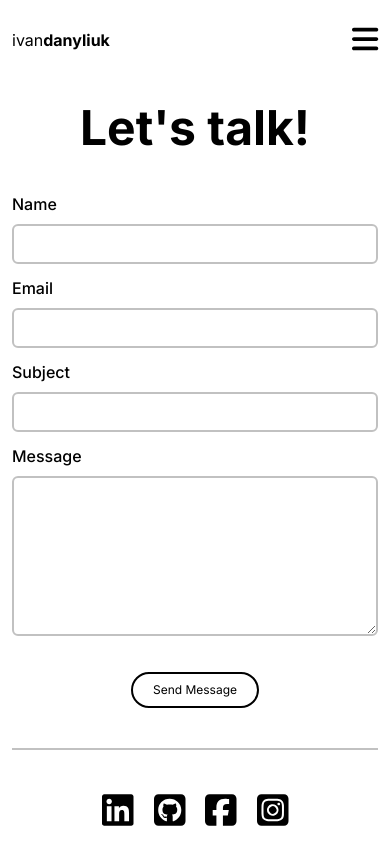
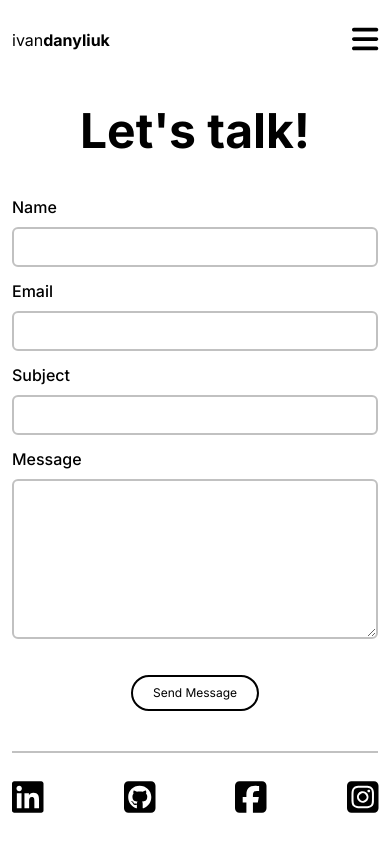
Before and after one commit to IvanDanyliuk/portfolio, a Next.js app: page /contact in a window 390 px wide. Built offline with nearby package versions, Linux system fonts and the light colour scheme.

Commit message:
add animations for the Contact page

```diff
--- a/app/contact/page.tsx
+++ b/app/contact/page.tsx
@@ -1,15 +1,20 @@
 import SocialMediaList from '@/components/ui/common/SocialMediaList';
 import ContactForm from '@/components/forms/ContactForm';
+import SectionWrapper from '@/components/ui/SectionWrapper';
 
 export default function Contact() {
   return (
-    <div className='container mx-auto px-3 md:px-0 py-6 w-full h-full md:w-1/2 flex flex-1 flex-col justify-center items-center overflow-hidden bg-white'>
-      <h2 className='mb-10 font-bold text-5xl text-center animate-from-top'>Let's talk!</h2>
-      <ContactForm />
-      <div className='bg-gray-100 line' />
-      <div className='px-10 md:px-32'>
-        <SocialMediaList orientation='horizontal' />
-      </div>
+    <div className='container mx-auto px-3 md:px-0 py-6 w-full h-full md:w-1/2 flex flex-1 flex-col justify-center items-center gap-10 md:gap-16 overflow-hidden bg-white'>
+      <SectionWrapper>
+        <h2 className='mb-10 font-bold text-5xl text-center'>Let's talk!</h2>
+        <ContactForm />
+      </SectionWrapper>
+      <SectionWrapper className='space-y-6'>
+        <div className='w-full h-[2px] bg-gray-100' />
+        <div className='mx-auto md:w-[30rem]'>
+          <SocialMediaList orientation='horizontal' />
+        </div>
+      </SectionWrapper>
     </div>
   );
 };
--- a/components/ui/common/SocialMediaList.tsx
+++ b/components/ui/common/SocialMediaList.tsx
@@ -9,7 +9,7 @@
 
 interface SocialMediaListProps {
   orientation: ListOrientation;
-  [x: string]: any
+  [props: string]: any
 }
 
 const SocialMediaList = ({ orientation, ...props }: SocialMediaListProps) => {
```
